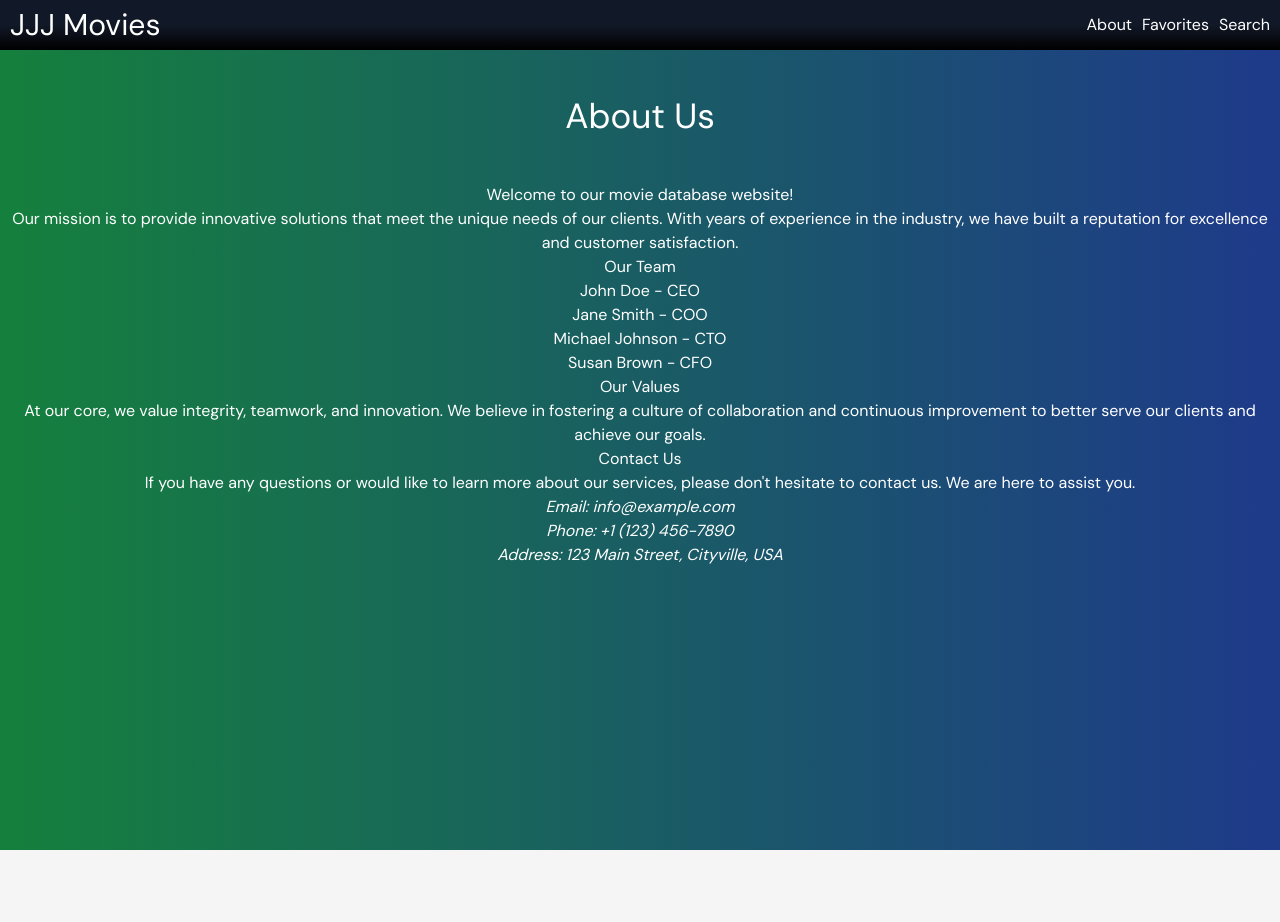
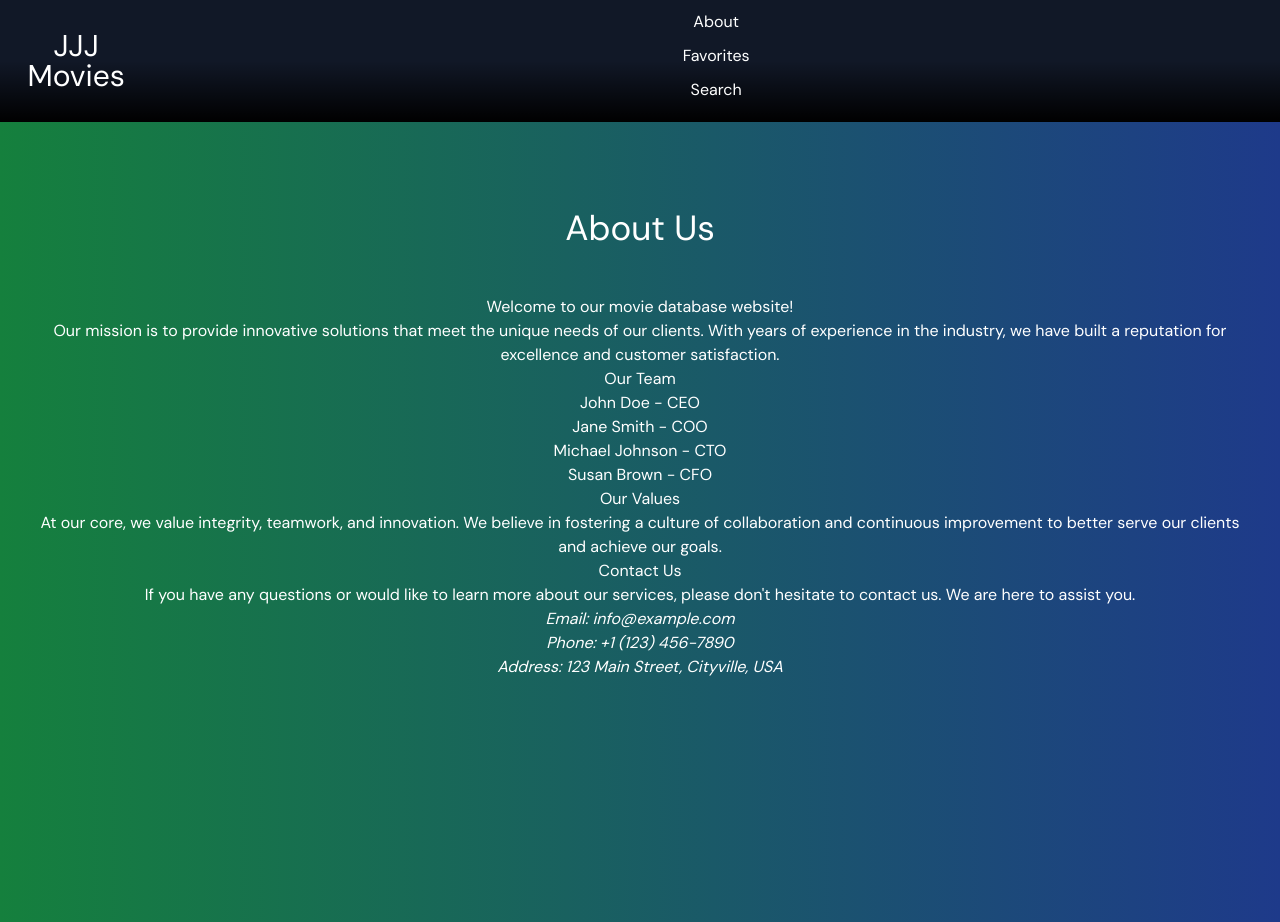
Before and after one commit to JCO5/react-movie-database, a React (Vite) app in the folder movie-database/: page /about in a window 1280 px wide. Before the commit the page ends 850 px from the top, so only its background shows below. Built offline with nearby package versions, Linux system fonts and the light colour scheme.

Commit message:
temp changes

```diff
--- a/movie-database/src/components/NavBar.jsx
+++ b/movie-database/src/components/NavBar.jsx
@@ -5,8 +5,8 @@ import React, { useState } from "react";
 function NavBar() {
   const [menuOpen, setMenuOpen] = useState(false);
     return (
-      <header className="sticky top-0 z-50">
-        <nav className="nav sticky top-0 bg-gray-900 text-white flex justify-between items-stretch gap-8 p-4 align-middle bg-gradient-to-b from-transparent via-transparent to-black">
+      <header className="sticky top-0 z-50 min-[480px]: flex-col items-center">
+        <nav className="nav bg-gray-900 text-white flex justify-between items-stretch gap-8 p-4 align-middle bg-gradient-to-b from-transparent via-transparent to-black max-[480px]: flex">
             <Link className="site-title text-5xl flex items-center" to = "/#">
               JJJ Movies
             </Link>
@@ -15,8 +15,8 @@ function NavBar() {
               <span className="h-6.4 w-full bg-white rounded-[3.2px] "></span>
               <span className="h-6.4 w-full bg-white rounded-[3.2px] "></span>
             </div>
-            <ul className="flex items-center gap-4">
-              <li>
+            <ul className="flex items-center gap-4 min-[480px]: flex-col w-full mb-4 ">
+              <li className="">
               <NavLink to = '/about'>About</NavLink>
               </li>
               <li>
--- a/movie-database/src/pages/About.jsx
+++ b/movie-database/src/pages/About.jsx
@@ -2,7 +2,7 @@ import React from 'react';
 
 function About() {
   return (
-    <div className="about-page h-screen">
+    <div className="about-page h-screen flex justify-start flex-col p-16">
       <h1 className='heading p-16'>About Us</h1>
       <p>
         Welcome to our movie database website!
@@ -12,7 +12,7 @@ function About() {
         needs of our clients. With years of experience in the industry, we have
         built a reputation for excellence and customer satisfaction.
       </p>
-      <h2>Our Team</h2>
+      <h2 className=''>Our Team</h2>
       <ul>
         <li>John Doe - CEO</li>
         <li>Jane Smith - COO</li>
```
